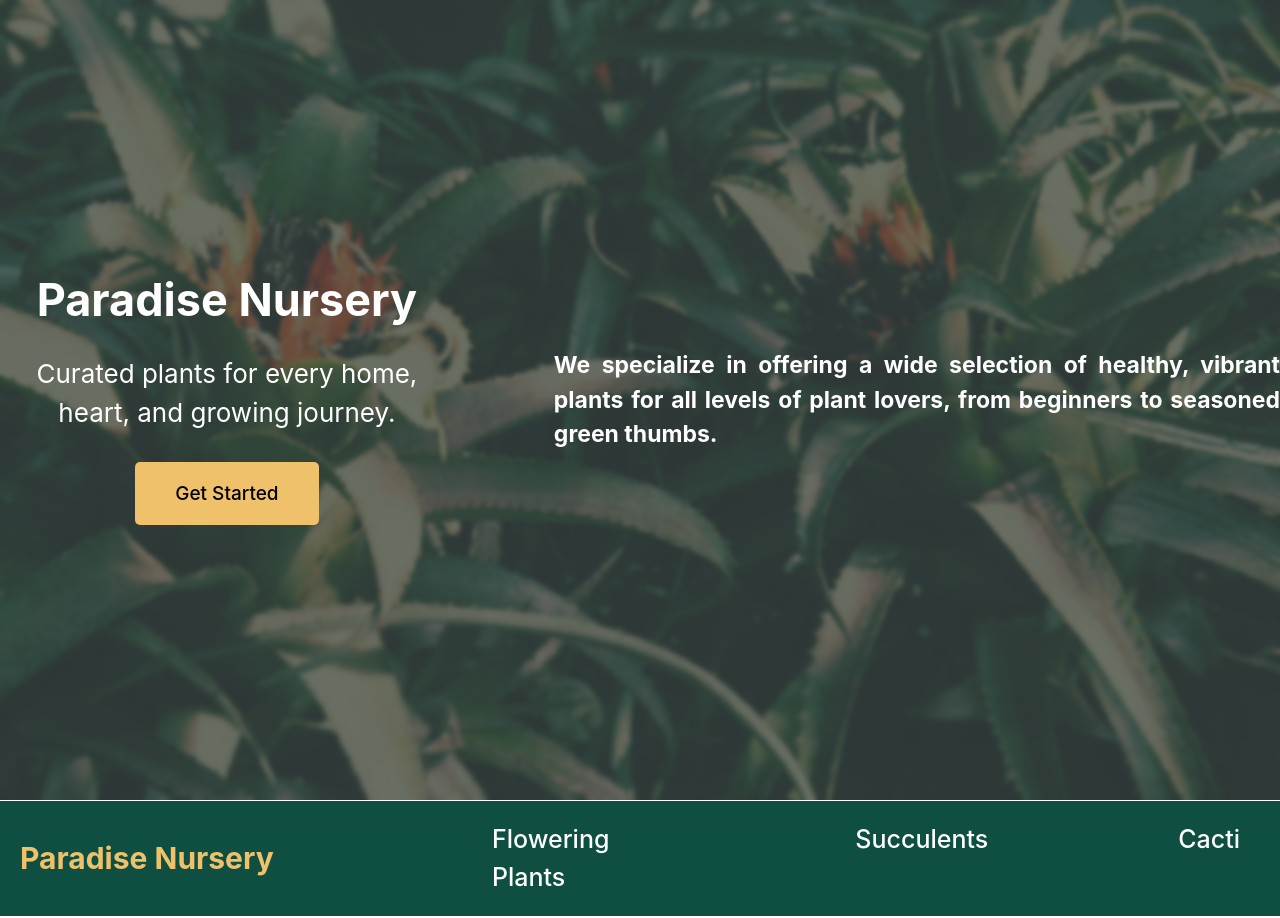
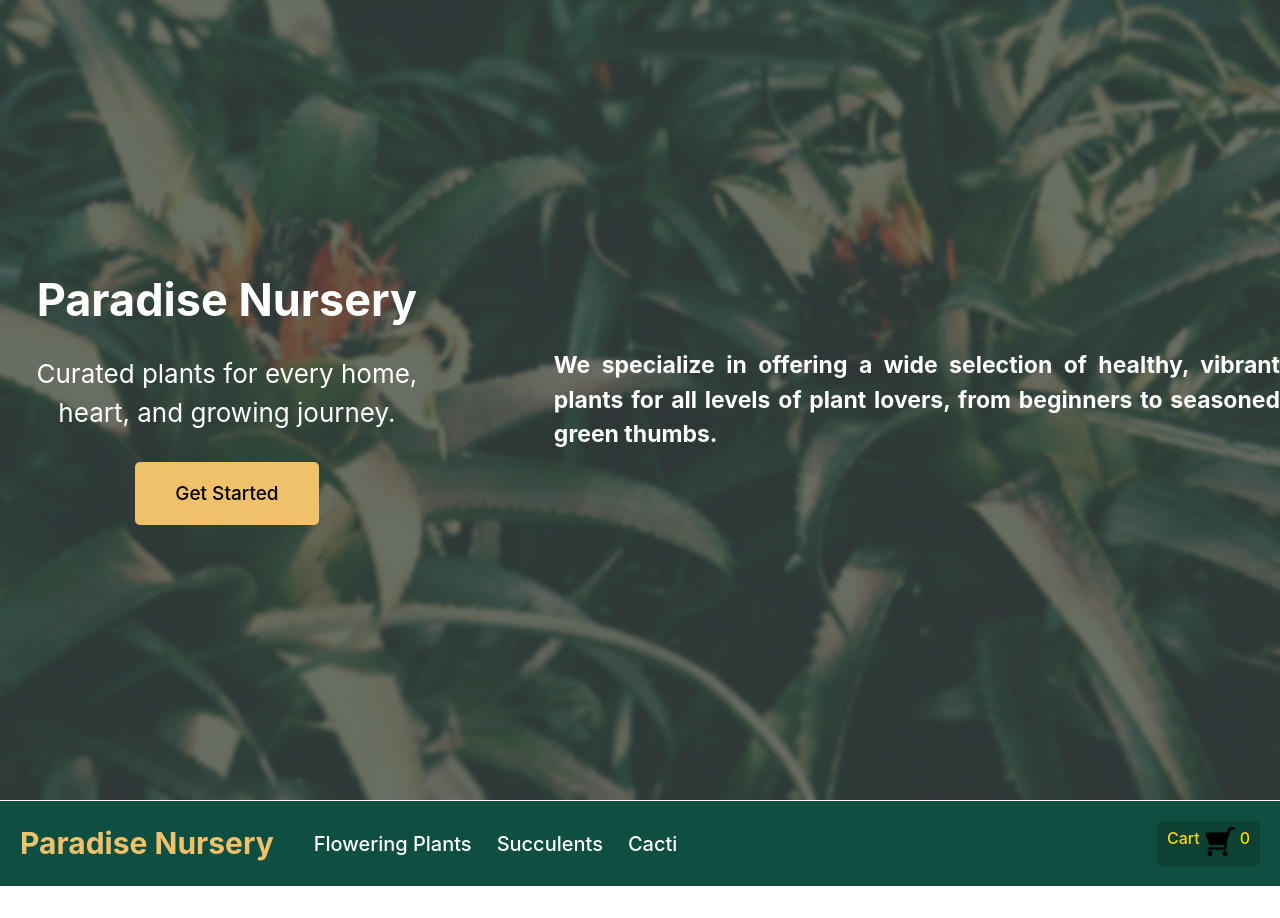
Before and after one commit to avacio/coursera-reactjs-sample-shop-site, a React (Vite) app: page / in a window 1280 px wide. Shown: the top 918 px of the page. Built offline with nearby package versions, Linux system fonts and the light colour scheme.

Commit message:
Cart number counter

```diff
--- a/src/Header.jsx
+++ b/src/Header.jsx
@@ -1,17 +1,23 @@
 import React, { useState } from "react";
+import "./PlantListing.css";
 
-export function Header() {
+export function Header({ numberInCart }) {
 
 	return (
-		<navbar className="navbar">
-		<div className="company_logo">Paradise Nursery</div>
-		<div className="left_navbar">
+		<div id="navbar" name="navbar" className="navbar">
+
+			<div className="left_navbar">
+				<div className="company_logo">Paradise Nursery</div>
+
 				<div className="nav_links">
 					<a href="#flowering">Flowering Plants</a>
 					<a href="#succulent">Succulents</a>
 					<a href="#cactus">Cacti</a>
 				</div>
+			</div>
+
+			<div id="cartButton" className="cartButton">Cart<div className="cartIcon"></div>
+				{numberInCart}</div>
 		</div>
-	</navbar>
 	);
 }
--- a/src/PlantListing.css
+++ b/src/PlantListing.css
@@ -35,12 +35,13 @@
   color: #333;
   width: 300px;
 }
-  .text h1{
+
+.text h1 {
   width: 900px;
   font-size: 40px;
   background-color: #133b6a;
   color: white;
-    width:990px;
+  width: 990px;
   height: 70px;
   margin-left: 240px;
   display: flex;
@@ -48,16 +49,20 @@
   justify-content: center;
 
 }
+
 .plant_main .text {
   font-size: 30px;
   color: #333;
 }
+
 .quantity-value {
   margin: 0 10px;
 }
-  .main_container{
+
+.main_container {
   display: flex;
 }
+
 .items-information {
   display: flex;
   flex-direction: column;
@@ -68,11 +73,13 @@
   justify-content: center;
 
 }
+
 .meal_item {
   display: flex;
   flex-direction: column;
   gap: 10px;
 }
+
 .total_cost {
   display: flex;
   justify-content: center;
@@ -100,13 +107,14 @@
   color: #000;
 }
 
-  .input-container{
+.input-container {
   display: flex;
   align-items: center;
   justify-content: center;
   gap: 10px;
   font-size: 20px;
 }
+
 .input-container input {
   width: 100px;
   height: 30px;
@@ -114,6 +122,7 @@
   border: 1px solid lightgrey;
   padding: 13px;
 }
+
 .meal_selection {
   display: flex;
   flex-wrap: wrap;
@@ -123,18 +132,22 @@
   gap: 20px;
   margin-left: 280px;
 }
+
 .meal_selection input[type="checkbox"] {
   width: 20px;
   height: 20px;
   padding: 5px;
 }
+
 .meal_selection label {
   font-size: 25px;
 }
+
 .meal_item .inner {
   display: flex;
   flex-direction: row;
 }
+
 .meal_item .inner input {
   width: 100px;
   height: 30px;
@@ -142,6 +155,7 @@
   border: 1px solid lightgrey;
   padding: 5px;
 }
+
 .meal_item .meal_cost {
   margin-left: 20px;
   display: flex;
@@ -149,12 +163,14 @@
   font-size: 25px;
   margin-left: 40px;
 }
+
 .plant_main .img img {
   width: 100%;
   height: 200px;
   object-fit: cover;
   border-radius: 10px;
 }
+
 .display_box1 {
   margin-top: 20px;
   overflow-y: auto;
@@ -164,28 +180,33 @@
 }
 
 .display_box1::-webkit-scrollbar {
-    width: 8px; /* For Chrome, Safari, and Opera */
+  width: 8px;
+  /* For Chrome, Safari, and Opera */
 
 }
 
 .display_box1::-webkit-scrollbar-track {
-    background-color: transparent; /* For Chrome, Safari, and Opera */
+  background-color: transparent;
+  /* For Chrome, Safari, and Opera */
 
 }
 
 .display_box1::-webkit-scrollbar-thumb {
-    background-color: #ffffff; /* For Chrome, Safari, and Opera */
+  background-color: #ffffff;
+  /* For Chrome, Safari, and Opera */
 }
 
 .display_box1 {
   padding-left: 20px;
 }
+
 .addons_btn {
   display: flex;
   align-items: center;
   justify-content: center;
 
 }
+
 .btn-success {
   display: flex;
   align-items: center;
@@ -198,6 +219,7 @@
   border-radius: 5px;
   cursor: pointer;
 }
+
 .btn-warning {
   background-color: #52D7D9;
   display: flex;
@@ -211,15 +233,16 @@
   cursor: pointer;
 }
 
-  .input-container .input_box5{
+.input-container .input_box5 {
   height: 40px;
   width: 200px;
   font-size: 20px;
 }
 
-  .items_view{
+.items_view {
   font-size: 20px;
 }
+
 .table_item_data {
   width: 70vw;
   border-collapse: collapse;
@@ -251,14 +274,14 @@
   background-color: transparent;
 }
 
-  navbar {
+#navbar {
   display: flex;
   justify-content: space-between;
   align-items: center;
   padding: 20px 20px;
-    background-color:#0e4f41;
+  background-color: #0e4f41;
   color: white;
-    width: 100vw;
+  width: 100%;
 }
 
 .company_logo {
@@ -266,33 +289,32 @@
   color: #EFC16B;
   font-weight: 700;
 }
-  .nav_links{
+
+.nav_links {
   display: flex;
-    gap: 170px;
+  align-items: flex-start;
+  align-self: anchor-center;
 }
-  .left_navbar{
-    width: 60vw;
-    display: flex;
-    gap: 180px;
 
-  }
 .nav_links a {
   text-decoration: none;
   color: white;
-    margin-right: 20px;
+  margin-right: 25px;
   transition: all 0.3s ease;
-    font-size: 25px;
+  font-size: 20px;
 }
 
 .nav_links a:hover {
   color: #ff9900;
 }
-  .button_container{
+
+.button_container {
   /* background-color: red; */
-    width:200px ;
+  width: 200px;
   display: flex;
   gap: 20px;
 }
+
 .details_button {
   padding: 8px 16px;
   background-color: #EFC16B;
@@ -306,17 +328,49 @@
 }
 
 
-  .navbar{
+.navbar {
   position: fixed;
   top: 1px;
   z-index: 99;
 }
+
 .btn-disabled {
-    opacity: 0.5; /* Reduce opacity to visually indicate disabled state */
-    cursor: not-allowed; /* Change cursor to indicate that the button is not clickable */
+  opacity: 0.5;
+  /* Reduce opacity to visually indicate disabled state */
+  cursor: not-allowed;
+  /* Change cursor to indicate that the button is not clickable */
 }
+
+.cartButton {
+  color: gold;
+    font-weight: 500;
+    display: flex;
+    gap: 5px;
+    background-color: #0d251b55;
+    padding: 5px 10px;
+    border-radius: 5px;
+  }
+
+  .cartButton>p {
+    align-self: baseline;
+  }
+
+  .cartIcon {
+  background-image: url('/images/cart.png');
+  background-size: contain;
+    background-repeat: no-repeat;
+  width: 30px;
+  height: 35px;
+  }
+
+.left_navbar {
+  display: flex;
+  justify-content: space-between;
+  gap: 40px;
+}
+
 @media (max-width: 700px) {
-    navbar {
+  #navbar {
     display: flex;
     flex-direction: column;
     justify-content: center;
@@ -325,17 +379,17 @@
     background-color: #133b6a;
     color: white;
     width: 100vw;
+    gap: 5%;
   }
+
   .nav_links {
     display: flex;
     flex-direction: column;
-        gap: 20px;
   }
+
   .left_navbar {
     width: 100%;
     display: flex;
-        justify-content: center;
-        gap: 0;
+    justify-content: space-between;
   }
-
 }
--- a/src/PlantListing.jsx
+++ b/src/PlantListing.jsx
@@ -8,8 +8,9 @@ import { plants as plantsData } from './data/plants';
 
 const PlantListing = () => {
   const [showItems, setShowItems] = useState(false);
-  const [numberOfPeople, setNumberOfPeople] = useState(1);
-  const plantItems = useSelector((state) => state.venue);
+  // const [numberOfPeople, setNumberOfPeople] = useState(1);
+  const [numberInCart, setNumberInCart] = useState(0);
+  const plantItems = useSelector((state) => state.plant);
   const dispatch = useDispatch();
 
   const handleToggleItems = () => {
@@ -19,21 +20,14 @@ const PlantListing = () => {
 
   const handleAddToCart = (index) => {
     dispatch(incrementQuantity(index));
+    setNumberInCart(numberInCart + 1);
   };
 
   const handleRemoveFromCart = (index) => {
     if (plantItems[index].quantity > 0) {
       dispatch(decrementQuantity(index));
+      setNumberInCart(numberInCart - 1);
     }
-  };
-  const handleIncrementAvQuantity = (index) => {
-  };
-
-  const handleDecrementAvQuantity = (index) => {
-  };
-
-  const handleMealSelection = (index) => {
-
   };
 
   const getItemsFromTotalCost = () => {
@@ -47,14 +41,14 @@ const PlantListing = () => {
   };
   const calculateTotalCost = (section) => {
     let totalCost = 0;
-    if (section === "venue") {
+    if (section === "plant") {
       plantItems.forEach((item) => {
         totalCost += item.cost * item.quantity;
       });
     }
     return totalCost;
   };
-  const venueTotalCost = calculateTotalCost("venue");
+  const plantTotalCost = calculateTotalCost("plant");
 
   const navigateToProducts = (idType) => {
     if (idType == '#flowering' || idType == '#succulent' || idType == '#cactus') {
@@ -77,25 +71,7 @@ const PlantListing = () => {
         <div className="text">{item.name}</div>
         <div>${item.cost}</div>
         <div className="button_container">
-          {plantItems[index].name === "Auditorium Hall (Capacity:200)" ? (
-
-            <>
-              <button
-                className={plantItems[index].quantity === 0 ? "btn-warning btn-disabled" : "btn-minus btn-warning"}
-                onClick={() => handleRemoveFromCart(index)}
-              >
-                &#8211;
-              </button>
-              <span className="selected_count">
-                {plantItems[index].quantity > 0 ? ` ${plantItems[index].quantity}` : "0"}
-              </span>
-              <button
-                onClick={() => handleAddToCart(index)}
-              >
-                &#43;
-              </button>
-            </>
-          ) : (
+          {(
             <div className="button_container">
               <button
                 className={plantItems[index].quantity === 0 ? " btn-warning btn-disabled" : "btn-warning btn-plus"}
@@ -113,7 +89,6 @@ const PlantListing = () => {
                 &#43;
               </button>
 
-
               </div>
           )}
         </div>
@@ -123,7 +98,7 @@ const PlantListing = () => {
 
   return (
     <>
-      <Header />
+      <Header numberInCart={numberInCart} />
       <div className="main_container">
         {!showItems
           ?
@@ -173,7 +148,7 @@ const PlantListing = () => {
 
                 </div>
               </div>
-              <div className="total_cost">Total Cost: ${venueTotalCost}</div>
+              <div className="total_cost">Total Cost: ${plantTotalCost}</div>
             </div>
           ) : (
             <div className="total_amount_detail">
--- a/src/plantSlice.js
+++ b/src/plantSlice.js
@@ -1,6 +1,7 @@
 import { createSlice } from "@reduxjs/toolkit";
+import { plants } from "./data/plants";
 
-export const venueSlice = createSlice({
+export const plantSlice = createSlice({
   name: "plant",
   initialState: [
     {
@@ -59,8 +60,6 @@ export const venueSlice = createSlice({
     incrementQuantity: (state, action) => {
       const { payload: index } = action;
       if (state[index]) {
-        if (state[index].name === " Auditorium Hall (Capacity:200)" && state[index].quantity >= 3) {
-          return;        }
         state[index].quantity++;
       }
     },
@@ -73,6 +72,6 @@ export const venueSlice = createSlice({
   },
 });
 
-export const { incrementQuantity, decrementQuantity } = venueSlice.actions;
+export const { incrementQuantity, decrementQuantity } = plantSlice.actions;
 
-export default venueSlice.reducer;
+export default plantSlice.reducer;
--- a/src/store.js
+++ b/src/store.js
@@ -1,9 +1,9 @@
 // store.js
 import { configureStore } from '@reduxjs/toolkit';
-import venueReducer from './plantSlice';
+import plantReducer from './plantSlice';
 
 export default configureStore({
   reducer: {
-    venue: venueReducer,
+    plant: plantReducer,
   },
 });
```
Also changed, not shown: src/avSlice.js (deleted, +0 -22 lines), src/mealsSlice.js (deleted, +0 -17 lines), public/images/cart.png (added). Lines whose indentation alone changed are shown as unchanged.
